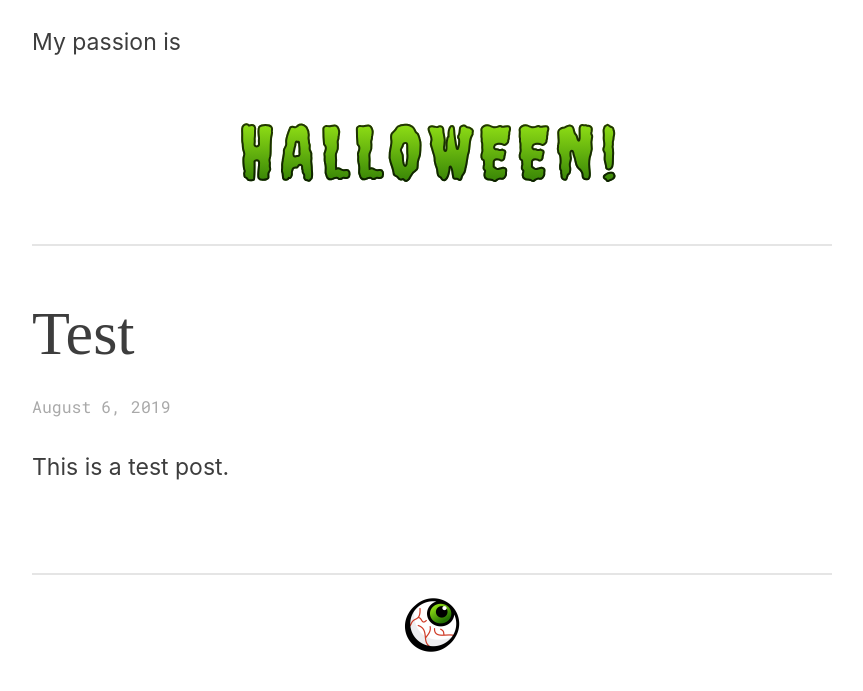
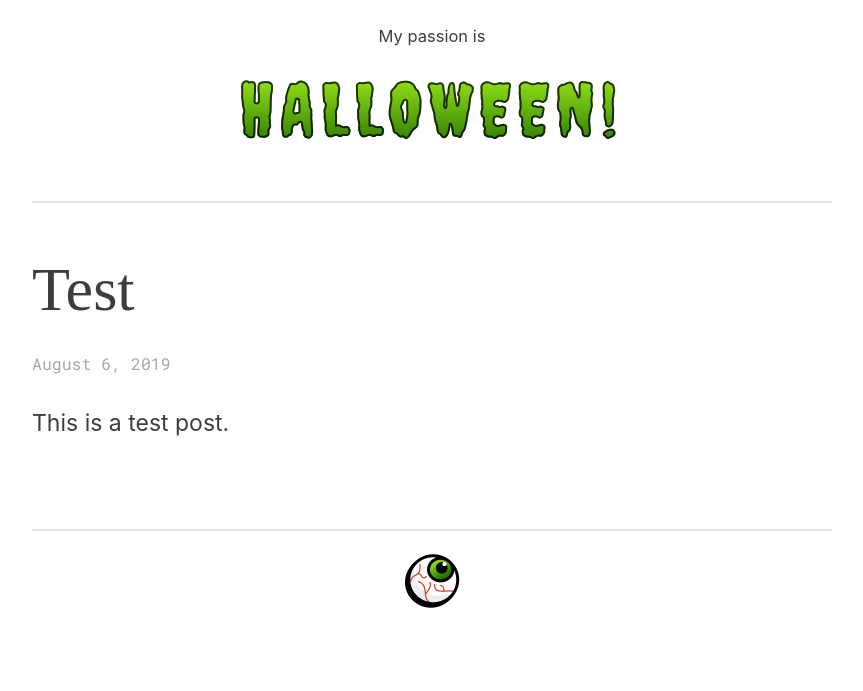
Before and after one commit to lmw13/lmw13, a Jekyll site: the page built from index.html, in a window 1280 px wide. Shown: the top 691 px of the page, without its empty margins (208-1071 px from the left). Built offline with Jekyll 4.4.1, drawn with Linux system fonts in a browser that asks for light colours; some web fonts are replaced; the list of posts is cut into pages by our own code.

Commit message:
Update style.css

```diff
--- a/css/style.css
+++ b/css/style.css
@@ -46,12 +46,17 @@ nav,
 }
 
 
-/* Navigation, Footer */
+/* Navigation, Footer, Aside */
 
 nav,
-footer {
+footer,
+aside {
 	font-size: 0.718em;
 	text-align: center;
+}
+
+aside {
+	margin-bottom: -2em;
 }
 
 footer img {
```
